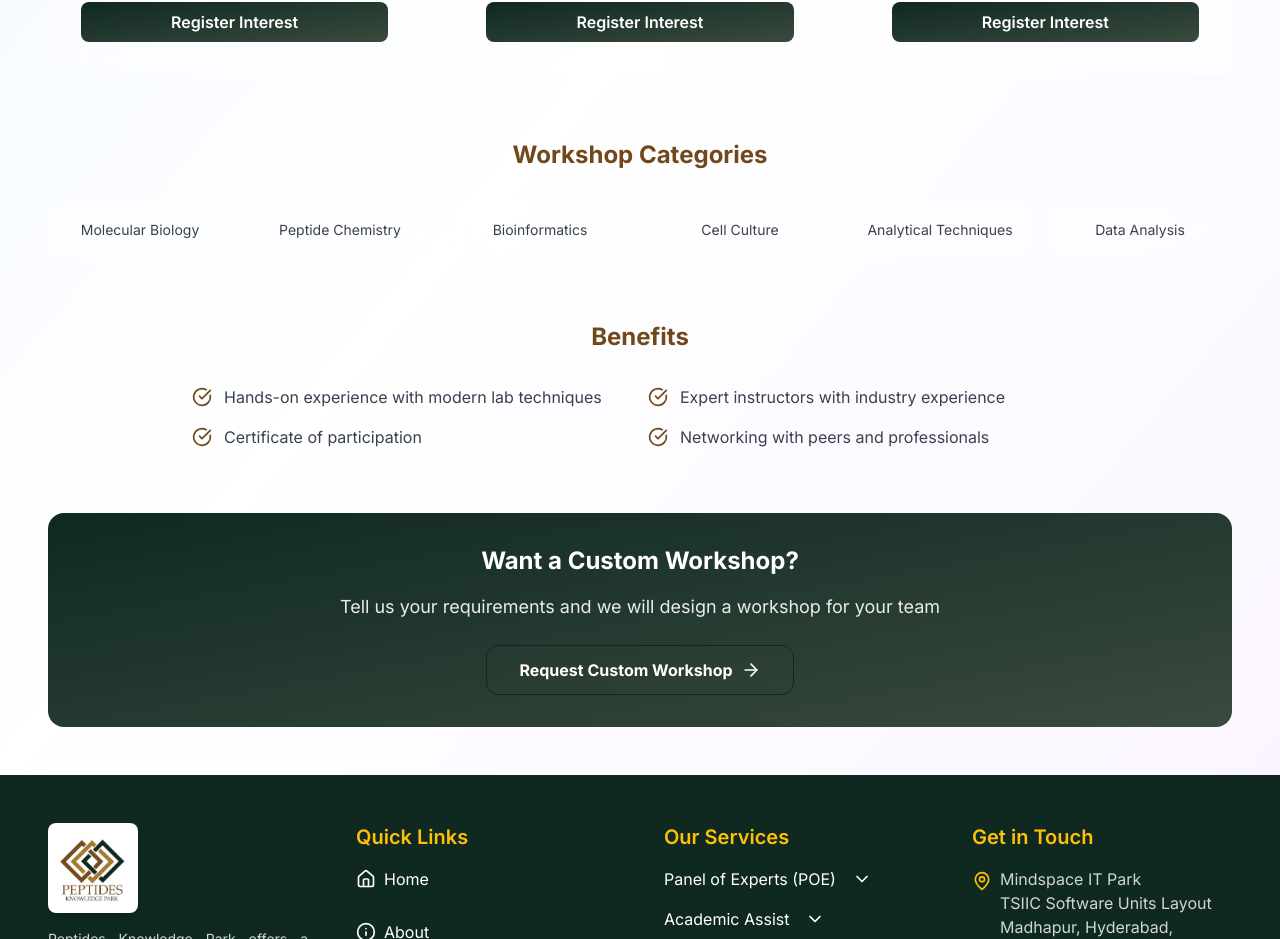
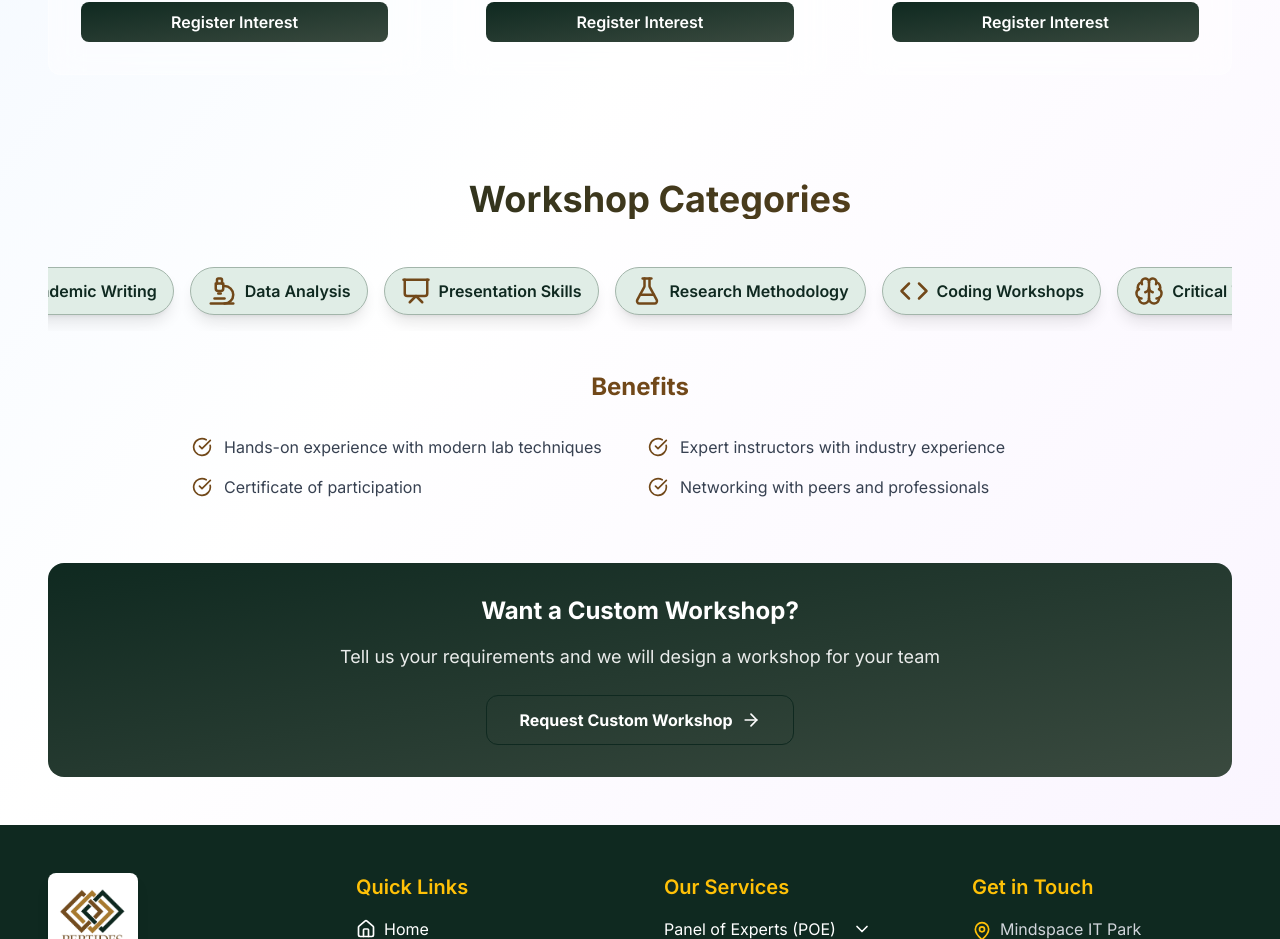
Before and after one commit to Helix-Synergy/Peptides-K-Park, a React (Create React App) app: page /academic-assist/workshops in a window 1280 px wide. Shown: the part 827-1766 px from the top of the page. Built offline with nearby package versions, Linux system fonts and the light colour scheme.

Commit message:
added workshops pills shape

```diff
--- a/src/components/AcademicAssist/Workshops.jsx
+++ b/src/components/AcademicAssist/Workshops.jsx
@@ -1,9 +1,24 @@
 import React, { useRef } from "react";
 import { motion, useInView } from "framer-motion";
-import { CheckCircle, Calendar, Clock, ArrowRight } from "lucide-react";
+import {
+  CheckCircle,
+  Calendar,
+  Clock,
+  ArrowRight,
+  GraduationCap,
+  Microscope,
+  Presentation,
+  BookOpen,
+  FlaskConical,
+  Code,
+  Brain,
+} from "lucide-react";
+import { useNavigate } from "react-router-dom";
+
 import workshopBanner from "../../assets/images/PageBanners/workshops.jpg";
 
 const Workshops = () => {
+  const navigate = useNavigate();
   const sectionRef = useRef(null);
   const isInView = useInView(sectionRef, { once: true, amount: 0.2 });
 
@@ -29,12 +44,12 @@ const Workshops = () => {
   ];
 
   const categories = [
-    "Molecular Biology",
-    "Peptide Chemistry",
-    "Bioinformatics",
-    "Cell Culture",
-    "Analytical Techniques",
-    "Data Analysis",
+    { label: "Academic Writing", icon: BookOpen },
+    { label: "Data Analysis", icon: Microscope },
+    { label: "Presentation Skills", icon: Presentation },
+    { label: "Research Methodology", icon: FlaskConical },
+    { label: "Coding Workshops", icon: Code },
+    { label: "Critical Thinking", icon: Brain },
   ];
 
   const benefits = [
@@ -66,6 +81,7 @@ const Workshops = () => {
 
       <section className="w-full py-12 px-4 lg:px-12">
         <div className="max-w-7xl mx-auto">
+          {/* Upcoming Workshops */}
           <motion.div
             initial={{ opacity: 0, y: 30 }}
             whileInView={{ opacity: 1, y: 0 }}
@@ -100,35 +116,55 @@ const Workshops = () => {
                   </div>
                   <div className="text-gray-600">{workshop.location}</div>
                 </div>
-                <button className="w-full btn-primary text-white py-2 px-4 rounded-lg hover:bg-blue-700 transition-colors">
+                <button
+                  onClick={() => navigate("/contact")}
+                  className="w-full btn-primary text-white py-2 px-4 rounded-lg hover:bg-blue-700 transition-colors"
+                >
                   Register Interest
                 </button>
               </motion.div>
             ))}
           </div>
 
-          <motion.div
-            initial={{ opacity: 0, y: 30 }}
-            whileInView={{ opacity: 1, y: 0 }}
-            viewport={{ once: true }}
-            transition={{ duration: 0.6 }}
-            className="mb-16"
-          >
-            <h3 className="text-2xl font-bold text-peptides-color-brown text-center mb-8">
-              Workshop Categories
-            </h3>
-            <div className="grid grid-cols-2 md:grid-cols-3 lg:grid-cols-6 gap-4">
-              {categories.map((cat, idx) => (
-                <div
-                  key={idx}
-                  className="bg-white/40 backdrop-blur-lg border border-white/30 rounded-xl p-4 text-center text-sm text-gray-700"
+          {/* Workshop Categories */}
+          <div className="mt-8 md:mt-10 py-10">
+            <h2 className="text-3xl md:text-4xl font-extrabold text-center mb-8 bg-clip-text text-transparent bg-gradient-to-r from-[#0f2920] to-[#714819] flex justify-center items-center">
+              <GraduationCap size={32} className="inline-block mr-2" /> Workshop
+              Categories
+            </h2>
+            <div
+              className="flex overflow-x-auto gap-4 p-4 items-center justify-start md:justify-center"
+              style={{
+                scrollbarWidth: "none",
+                msOverflowStyle: "none",
+              }}
+            >
+              {/* Hide scrollbar for Webkit */}
+              <style>
+                {`
+                  div::-webkit-scrollbar {
+                    display: none;
+                  }
+                `}
+              </style>
+              {categories.map((cat, index) => (
+                <motion.div
+                  key={index}
+                  initial={{ opacity: 0, y: 20 }}
+                  animate={{ opacity: 1, y: 0 }}
+                  transition={{ delay: index * 0.05, duration: 0.3 }}
+                  className="flex items-center justify-center bg-[#e0ede6] border border-[#a2b5aa] rounded-full py-2 px-4 shadow-lg transition-all duration-300 ease-in-out transform hover:scale-105 hover:bg-[#a2b5aa] flex-shrink-0"
                 >
-                  {cat}
-                </div>
+                  <cat.icon size={30} className="text-[#714819] mr-2" />
+                  <span className="text-base font-semibold text-[#0f2920]">
+                    {cat.label}
+                  </span>
+                </motion.div>
               ))}
             </div>
-          </motion.div>
+          </div>
 
+          {/* Benefits */}
           <motion.div
             initial={{ opacity: 0, y: 30 }}
             whileInView={{ opacity: 1, y: 0 }}
@@ -139,20 +175,17 @@ const Workshops = () => {
             <h3 className="text-2xl font-bold text-peptides-color-brown text-center mb-8">
               Benefits
             </h3>
-            {/* Add mx-auto to center the grid */}
             <div className="mt-4 grid grid-cols-1 sm:grid-cols-2 gap-4 text-center mx-auto max-w-4xl">
               {benefits.map((benefit, index) => (
-                <div
-                  key={index}
-                  className="flex items-center text-center gap-3"
-                >
+                <div key={index} className="flex items-center text-center gap-3">
                   <CheckCircle className="w-5 h-5 text-peptides-color-brown border-white" />
-                  <span className="text-gray-700 ">{benefit}</span>
+                  <span className="text-gray-700">{benefit}</span>
                 </div>
               ))}
             </div>
           </motion.div>
 
+          {/* Custom Workshop */}
           <motion.div
             initial={{ opacity: 0, y: 30 }}
             whileInView={{ opacity: 1, y: 0 }}
@@ -161,15 +194,17 @@ const Workshops = () => {
             className="text-center"
           >
             <div className="gradient-bg rounded-2xl p-8 text-white">
-              <h3 className="text-2xl font-bold mb-4">
-                Want a Custom Workshop?
-              </h3>
+              <h3 className="text-2xl font-bold mb-4">Want a Custom Workshop?</h3>
               <p className="text-lg mb-6 opacity-90">
                 Tell us your requirements and we will design a workshop for your
                 team
               </p>
-              <button className="btn-outline font-bold py-3 px-8 rounded-xl transition-colors duration-200 flex items-center mx-auto">
-                Request Custom Workshop <ArrowRight className="ml-2 w-5 h-5" />
+              <button
+                onClick={() => navigate("/contact")}
+                className="btn-outline font-bold py-3 px-8 rounded-xl transition-colors duration-200 flex items-center mx-auto"
+              >
+                Request Custom Workshop{" "}
+                <ArrowRight className="ml-2 w-5 h-5" />
               </button>
             </div>
           </motion.div>
```
